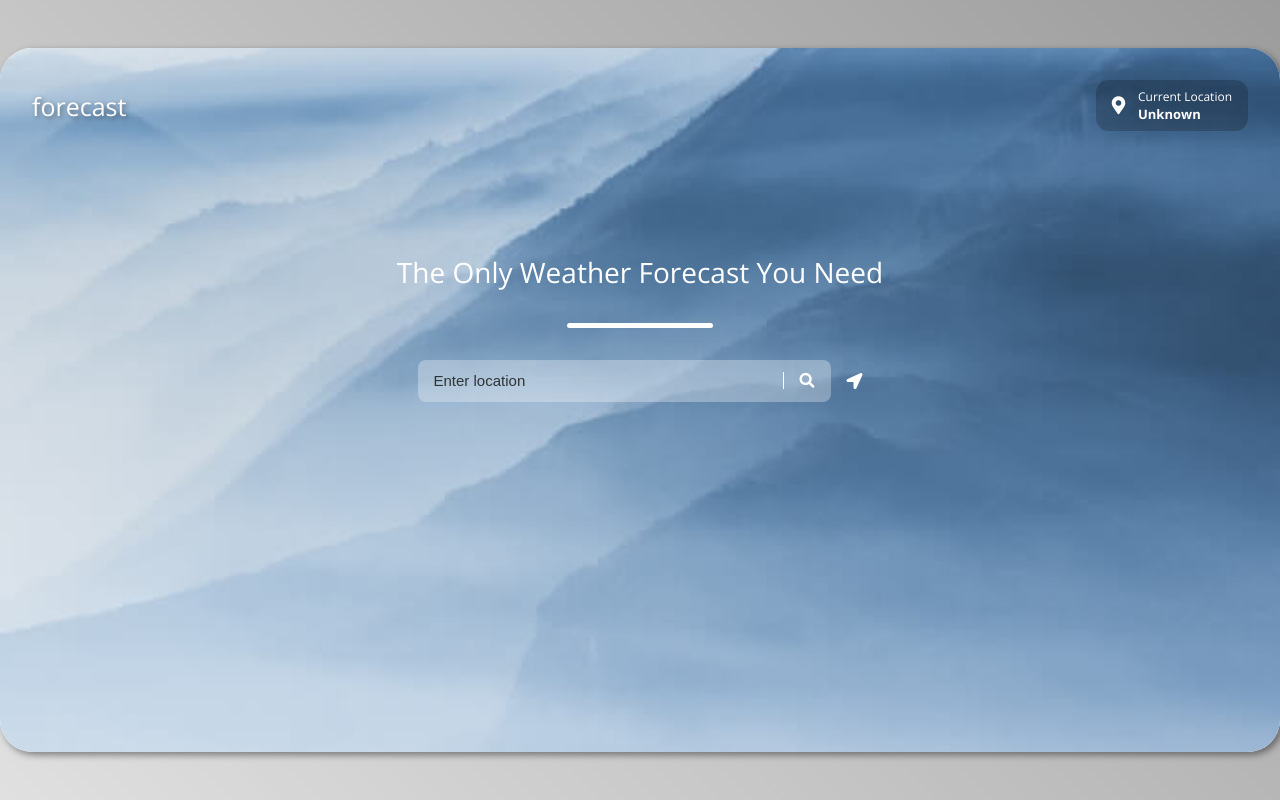
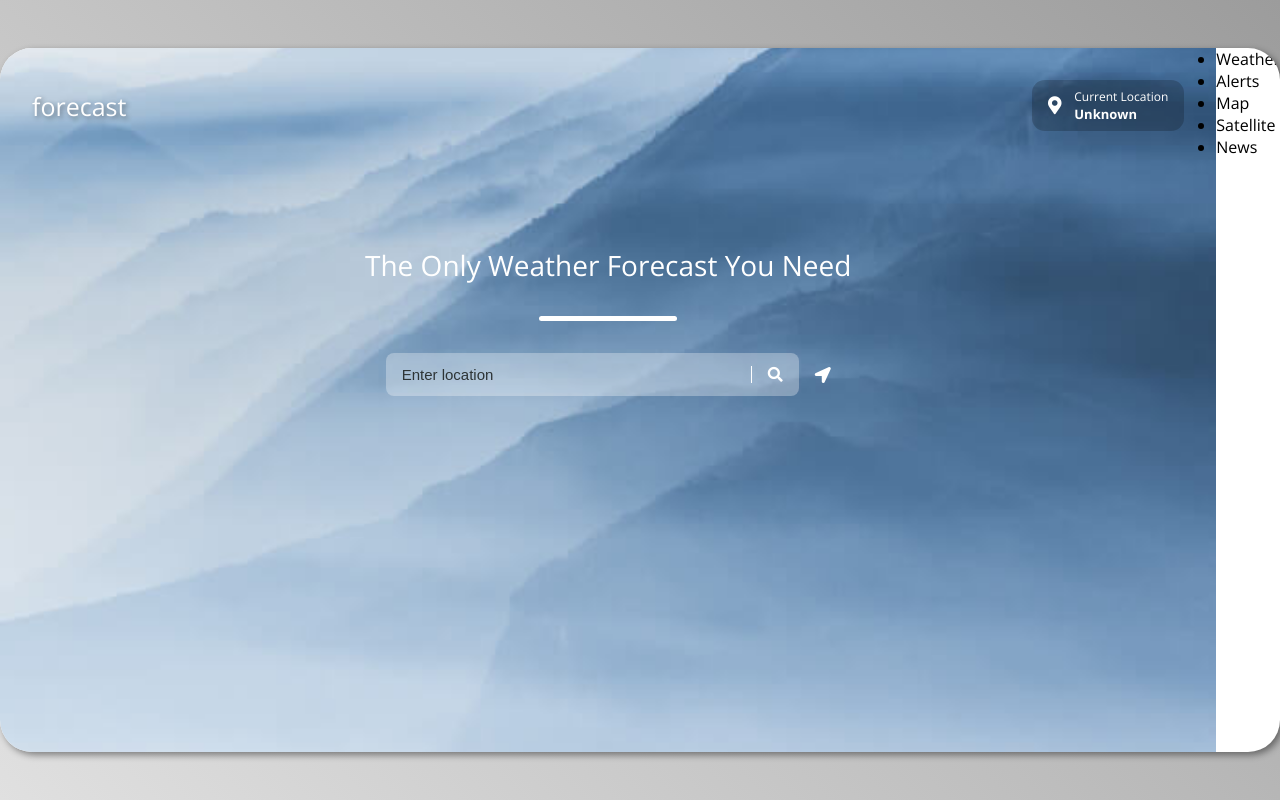
Before and after one commit to hadismtb/weather-forecast, a React (Create React App) app: page / in a window 1280 px wide. Built offline with nearby package versions, Linux system fonts and the light colour scheme; no server answers.

Commit message:
create navbar list with jsx

```diff
--- a/src/components/Navbar.js
+++ b/src/components/Navbar.js
@@ -2,9 +2,13 @@ import React from 'react';
 
 const Navbar = () => {
     return (
-        <div>
-
-        </div>
+        <ul>
+            <li>Weather</li>
+            <li>Alerts</li>
+            <li>Map</li>
+            <li>Satellite</li>
+            <li>News</li>
+        </ul>
     );
 };
 
```
